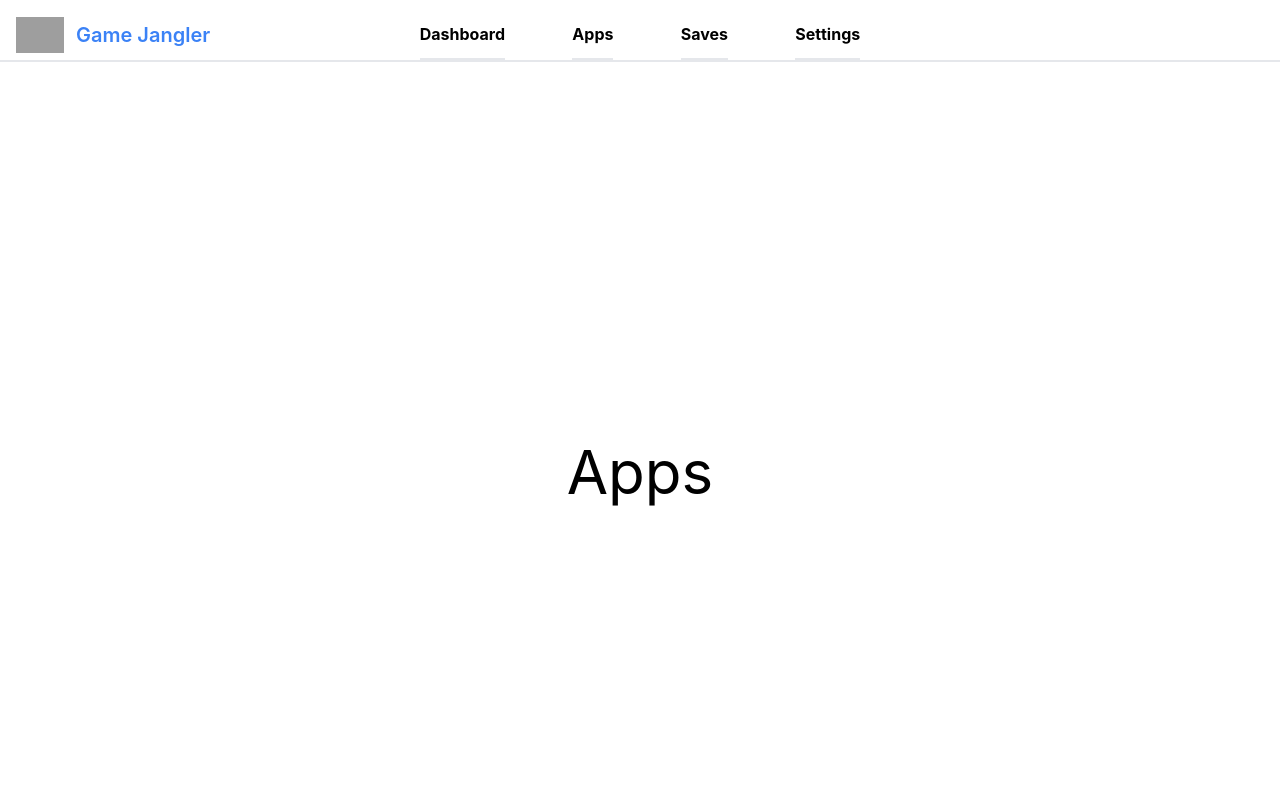
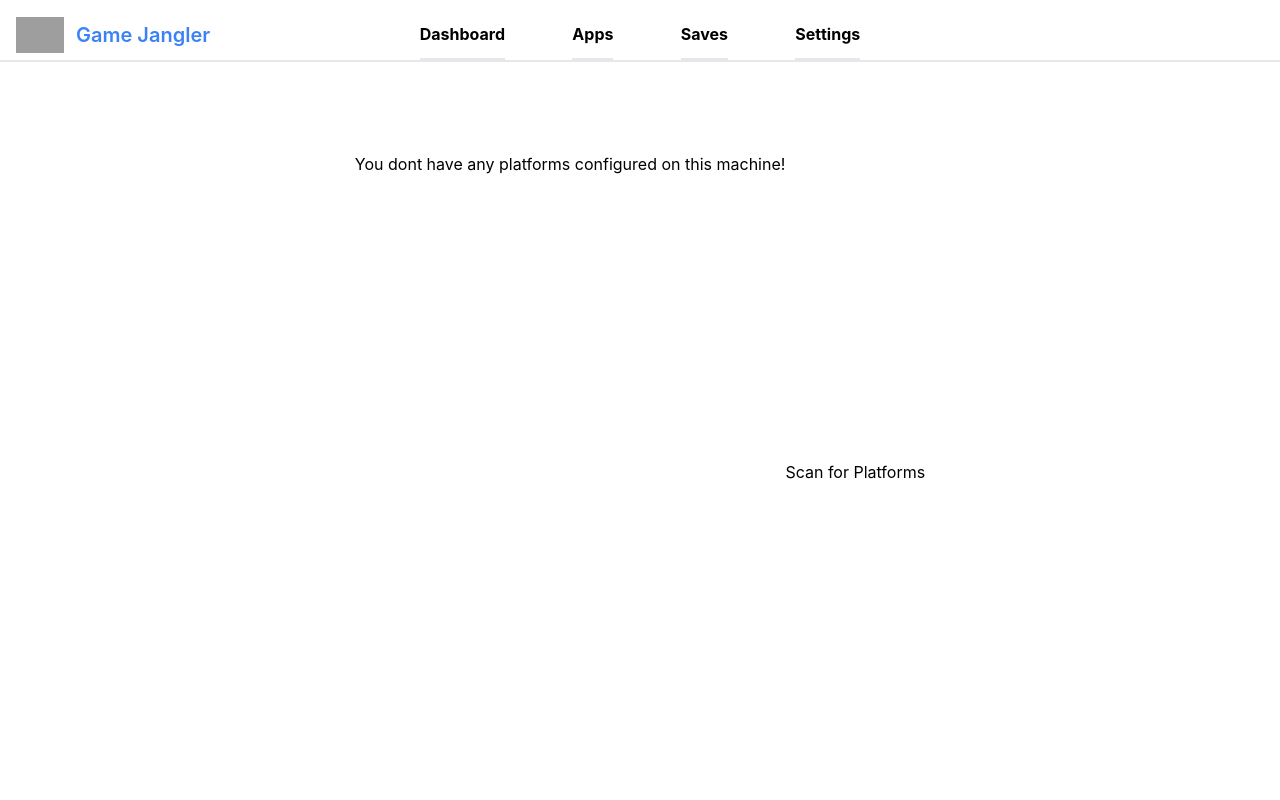
Before and after one commit to delorenj/GameJangler, a Next.js app: page /apps in a window 1280 px wide. Shown: the top 800 px of the page. Built offline with nearby package versions, Linux system fonts and the light colour scheme; grey boxes are pictures that could not be loaded.

Commit message:
Auto redirect to apps when no platforms found. Render special message when no platforms found on apps page

```diff
--- a/src/hooks/settings/index.ts
+++ b/src/hooks/settings/index.ts
@@ -13,14 +13,13 @@ interface SettingsSchema {
 
 export const useSettings = () => {
   const [settings, setSettings] = useState<SettingsSchema>()
-  console.log("useSettings init")
   useEffect(() => {
     const fetchSettings = async () => {
-      return await invoke<string>("load_settings")
+      return await invoke<SettingsSchema>("load_settings")
     }
 
     fetchSettings()
-      .then((settings: string | SettingsSchema) => {
+      .then((settings) => {
         setSettings(settings)
       })
       .catch(console.error)
--- a/src/pages/apps.tsx
+++ b/src/pages/apps.tsx
@@ -3,8 +3,10 @@ import { useEffect } from "react"
 
 import { Container } from "@/components/Container"
 import { useGlobalContext } from "@/context/state"
+import { useSettings } from "@/hooks/settings"
 
 const Apps: NextPage = () => {
+  const { settings } = useSettings()
   const { setCurrentPage } = useGlobalContext()
 
   useEffect(() => {
@@ -13,9 +15,18 @@ const Apps: NextPage = () => {
 
   return (
     <Container>
-      <h1 className="m-0 self-center text-center text-6xl">Apps</h1>
+      {settings?.platforms && (
+        <h1 className="m-0 self-center text-center text-6xl">Apps</h1>
+      )}
+      {!settings?.platforms && (
+        <>
+          <h1 className="">You dont have any platforms configured on this machine!</h1>
+          <button>Scan for Platforms</button>
+        </>
+      )}
+
     </Container>
-  )
+  );
 }
 
 export default Apps
--- a/src/pages/index.tsx
+++ b/src/pages/index.tsx
@@ -1,7 +1,7 @@
 import { invoke } from "@tauri-apps/api/tauri"
 import type { NextPage } from "next"
-import { useEffect, useState } from "react"
-
+import { useRouter } from "next/router"
+import { useEffect } from "react"
 import { AppCarousel } from "@/components/AppCarousel"
 import { Container } from "@/components/Container"
 import { SaveCarousel } from "@/components/SaveCarousel"
@@ -10,6 +10,7 @@ import { useGlobalContext } from "@/context/state"
 import { useSettings } from "@/hooks/settings"
 
 const Home: NextPage = () => {
+  const router = useRouter()
   const { setCurrentPage } = useGlobalContext()
   const { settings } = useSettings()
 
@@ -17,11 +18,20 @@ const Home: NextPage = () => {
     setCurrentPage("Home")
   }, [setCurrentPage])
 
+  useEffect(() => {
+    if (!settings) return
+    const redirect = async () => {
+      return await router.push("/apps")
+    }
+    if (!settings.platforms) {
+      redirect().catch(console.error)
+    }
+  }, [router, settings])
+
   return (
     <Container>
       <div className="flex w-full">
         <ul className="flex w-1/2 flex-1 flex-col gap-20">
-          <li>Balls: {JSON.stringify(settings)}</li>
           <li>
             <SaveCarousel />
           </li>
```
